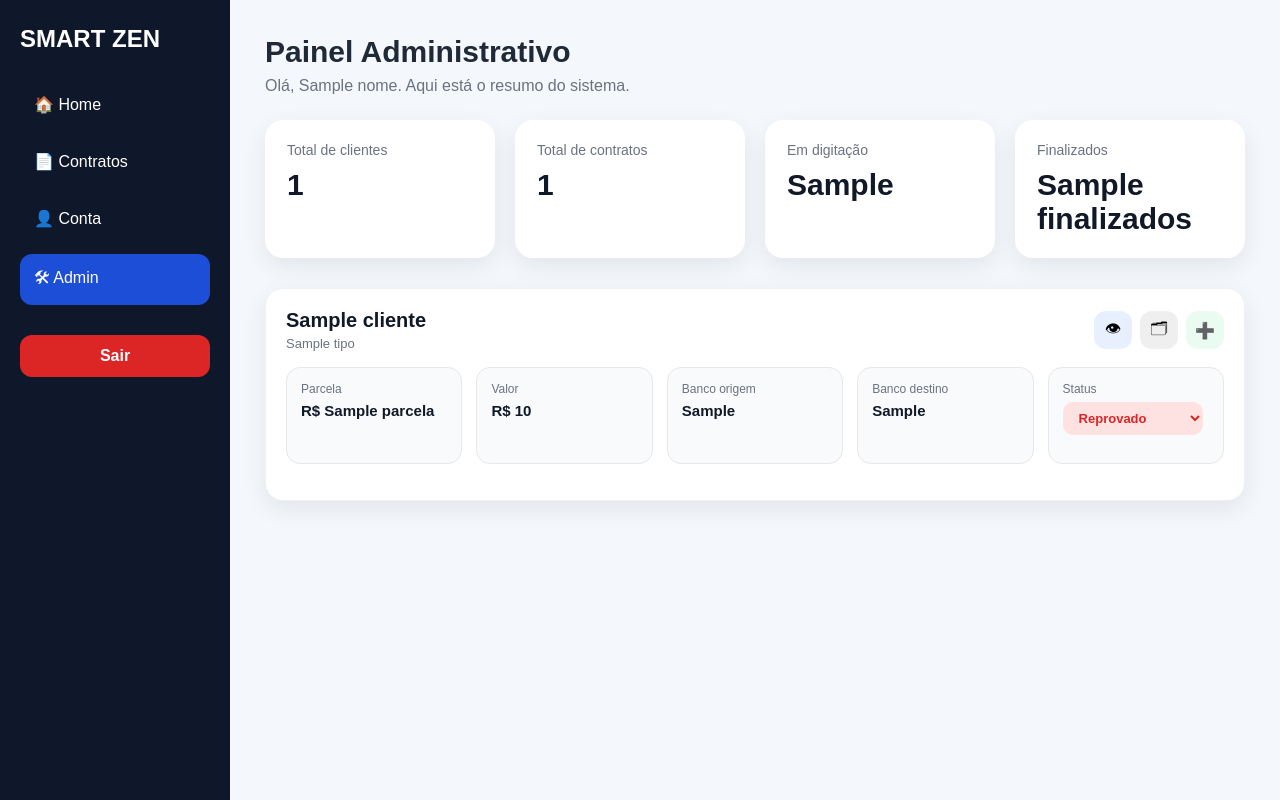
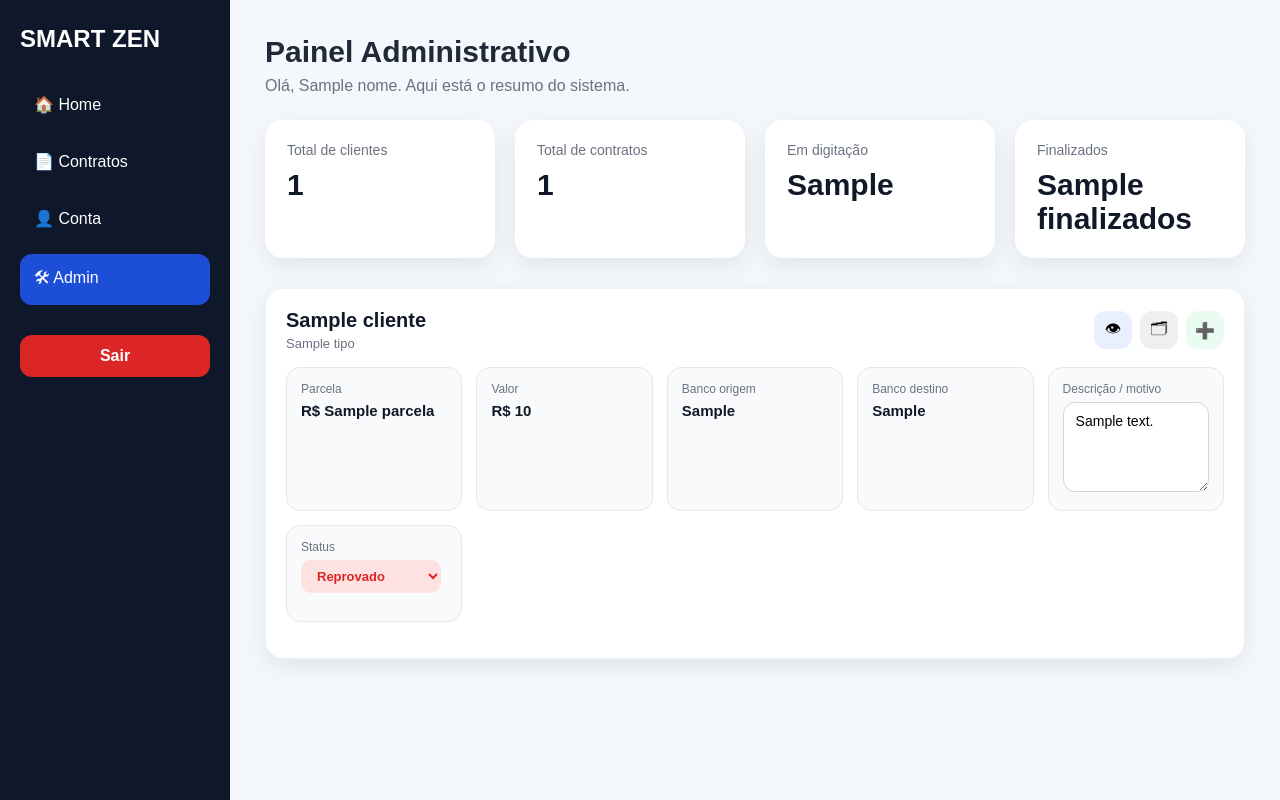
Before and after one commit to jwmister21/smartzen, a Flask app: template templates/admin.html in a window 1280 px wide. Run offline with Flask 3, Linux system fonts and the light colour scheme; the template is opened without the code that fills it: most values are stand-ins (such as "Sample title", 1, 10 or a date in 2020); data that the repository does not hold is empty; some libraries are stand-ins or nearby versions.

Commit message:
Update admin.html

```diff
--- a/templates/admin.html
+++ b/templates/admin.html
@@ -361,6 +361,24 @@
                 align-items: flex-start;
             }
         }
+
+
+              .descricao-input {
+    width: 100%;
+    min-height: 90px;
+    border: 1px solid #d1d5db;
+    border-radius: 12px;
+    padding: 10px 12px;
+    font-size: 14px;
+    resize: vertical;
+    outline: none;
+    background: white;
+}
+
+.descricao-input:focus {
+    border-color: #1d4ed8;
+}
+
     </style>
 </head>
 <body>
@@ -463,6 +481,15 @@
                         <span>Banco destino</span>
                         <strong>{{ contrato.banco_destino }}</strong>
                     </div>
+
+                    <div class="info-box">
+    <span>Descrição / motivo</span>
+    <textarea
+        class="descricao-input"
+        placeholder="Digite o motivo do status..."
+        onblur="salvarDescricao('{{ contrato.id }}', this.value)"
+    >{{ contrato.descricao if contrato.descricao else "" }}</textarea>
+</div>
 
                     <div class="info-box">
                         <span>Status</span>
@@ -628,6 +655,30 @@ function atualizarStatus(contratoId, select) {
         }
     });
 }
+
+
+function salvarDescricao(contratoId, descricao) {
+    const formData = new FormData();
+    formData.append("contrato_id", contratoId);
+    formData.append("descricao", descricao);
+
+    fetch("/salvar-descricao", {
+        method: "POST",
+        body: formData
+    })
+    .then(response => response.json())
+    .then(data => {
+        if (!data.sucesso) {
+            alert(data.erro || "Não foi possível salvar a descrição.");
+        }
+    })
+    .catch(error => {
+        console.log(error);
+        alert("Erro ao salvar descrição.");
+    });
+}
+
+
 </script>
 
 </body>
```
